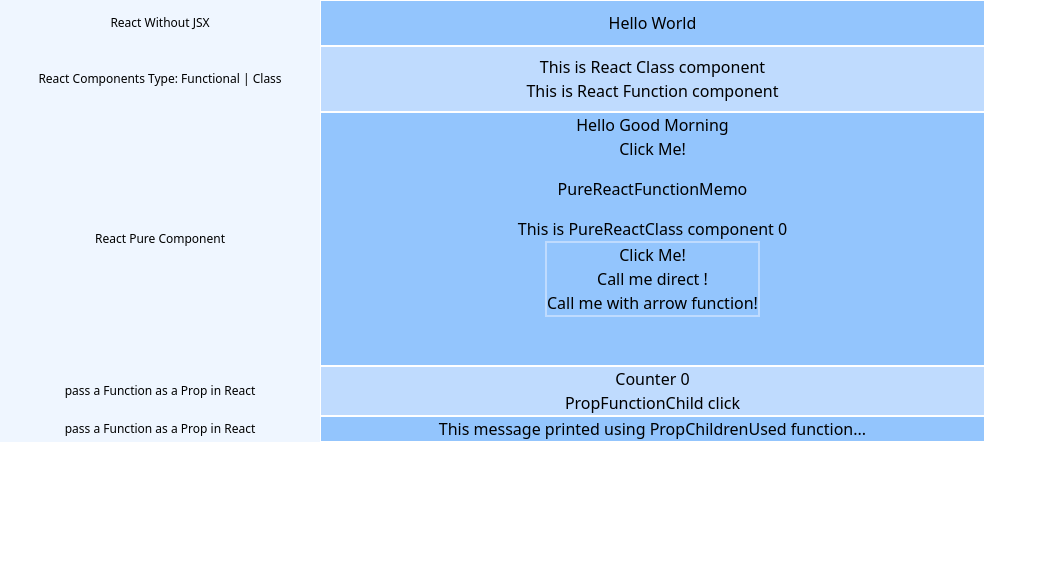
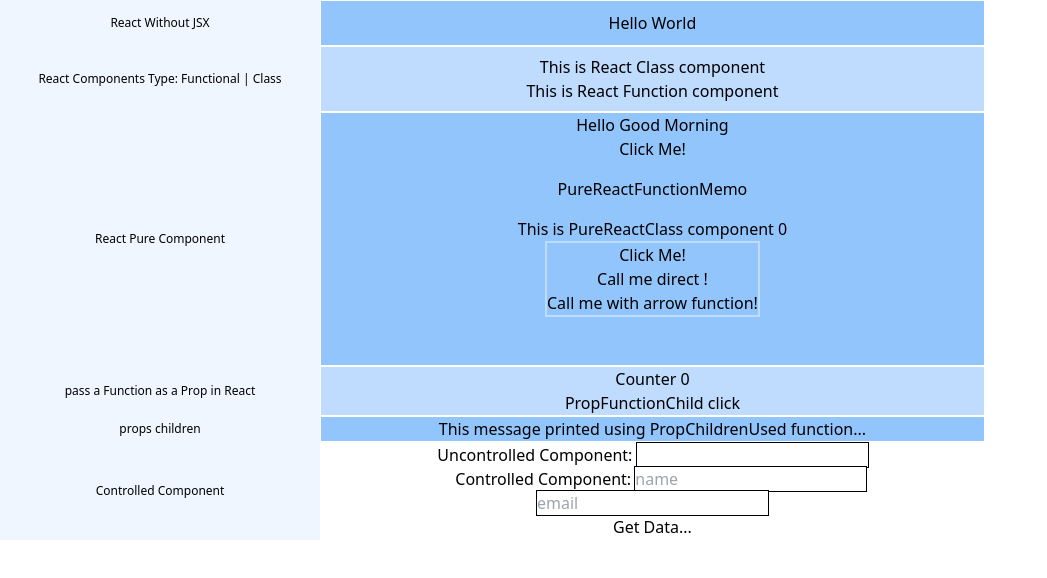
Before and after one commit to ajinkyakhandar/React-Tutorial, a React (Create React App) app in the folder react-tutorial/: page / in a window 1280 px wide. Shown: the top 578 px of the page, without its empty margins (0-1047 px from the left). Built offline with nearby package versions, Linux system fonts and the light colour scheme.

Commit message:
Controlled and uncontrolled component

```diff
--- a/react-tutorial/src/App.js
+++ b/react-tutorial/src/App.js
@@ -4,6 +4,8 @@
 import PureReactFunction from "./PureComponent/PureReactFunction";
 import PropFunction from "./PropFunction/PropFunction";
 import PropChildren from "./PropChildren/PropChildren";
+import UncontrolledComponent from "./ControlUncontrolComponent/UncontrolledComponent";
+import ControlledComponent from "./ControlUncontrolComponent/ControlledComponent";
 
 function App() {
   return (
@@ -34,9 +36,16 @@
           </td>
         </tr>
         <tr>
-          <td className="heading bg-blue-50">pass a Function as a Prop in React</td>
+          <td className="heading bg-blue-50">props children</td>
           <td>
             <PropChildren />
+          </td>
+        </tr>
+        <tr>
+          <td className="heading bg-blue-50">Controlled Component</td>
+          <td>
+            <UncontrolledComponent />
+            <ControlledComponent />
           </td>
         </tr>
       </table>
--- /dev/null
+++ b/react-tutorial/src/ControlUncontrolComponent/ControlledComponent.js
@@ -0,0 +1,28 @@
+import React, { useState } from 'react'
+
+const ControlledComponent = () => {
+    const [userData, setUserData] = useState({
+        name:"",
+        email:""
+    })
+
+    const getData = (e) => {
+        setUserData({...userData,[e.target.name]:e.target.value})
+    }
+    const submitData = (e) => {
+        e.preventDefault()
+        console.log(userData)
+    }
+  return (
+    <div>
+        <form onSubmit={submitData}>
+        <label>&nbsp;&nbsp;&nbsp; Controlled Component: </label>
+        <input type="text" className='outline md:outline-1' name="name" placeholder='name' value={userData.name} onChange={getData}></input><br/>
+        <input type="text" className='outline md:outline-1' name="email" placeholder='email' value={userData.email} onChange={getData}></input><br/>
+        <button>Get Data...</button>
+        </form>
+    </div>
+  )
+}
+
+export default ControlledComponent
--- /dev/null
+++ b/react-tutorial/src/ControlUncontrolComponent/UncontrolledComponent.js
@@ -0,0 +1,17 @@
+import React, { useRef } from 'react'
+
+const UncontrolledComponent = () => {
+    const useRefInput = useRef(null)
+
+    const getData = () => {
+        console.log(useRefInput)
+    }
+  return (
+    <div>
+        <label>Uncontrolled Component: </label>
+        <input className='outline md:outline-1' name="name" ref={useRefInput} onChange={getData} />
+    </div>
+  )
+}
+
+export default UncontrolledComponent
--- a/react-tutorial/src/PureComponent/PureReactClass.js
+++ b/react-tutorial/src/PureComponent/PureReactClass.js
@@ -1,8 +1,8 @@
 import React from "react";
 
 class PureReactClass extends React.PureComponent {
-  constructor(props) {
-    super(props);
+  constructor() {
+    super();
     this.state = {
       counter: 0,
     };
```
